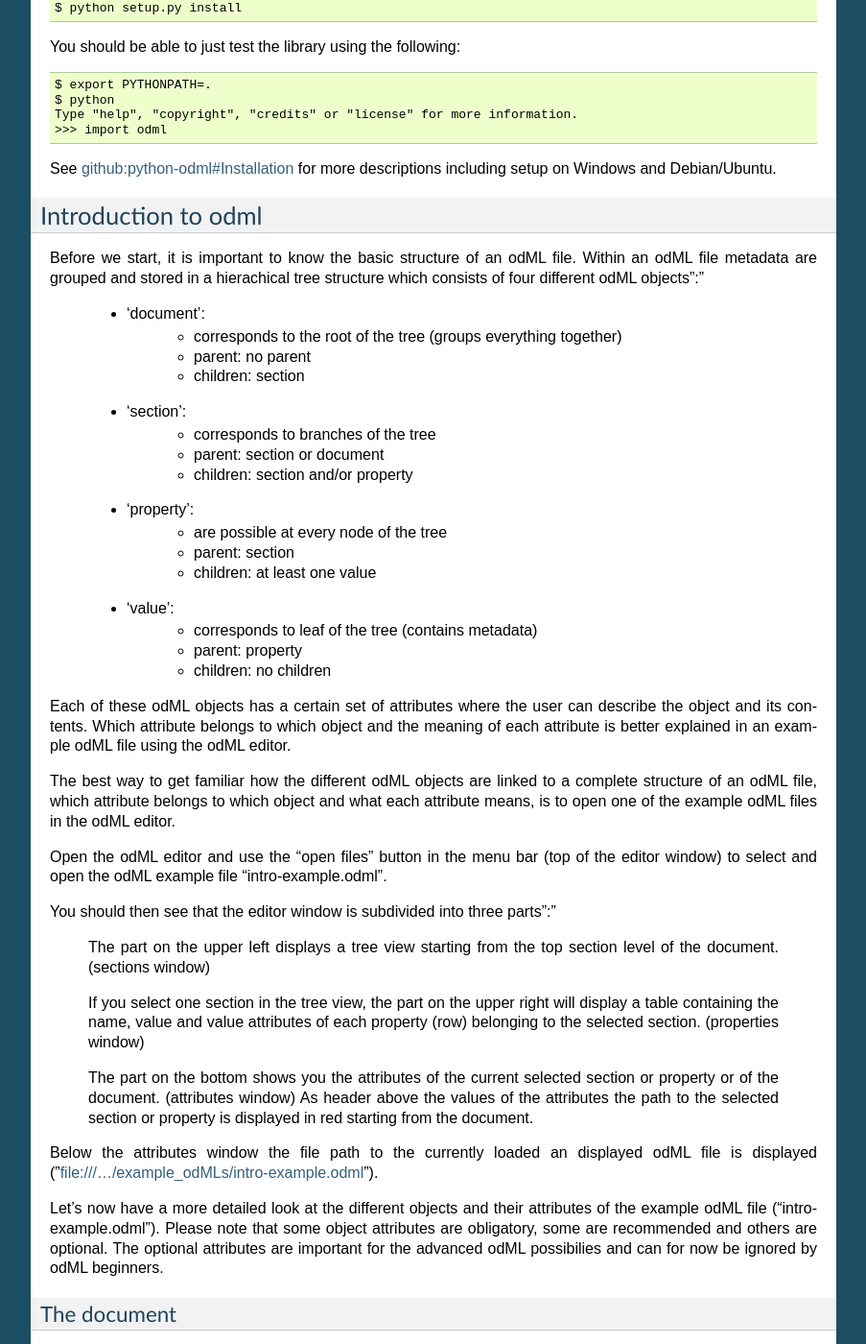
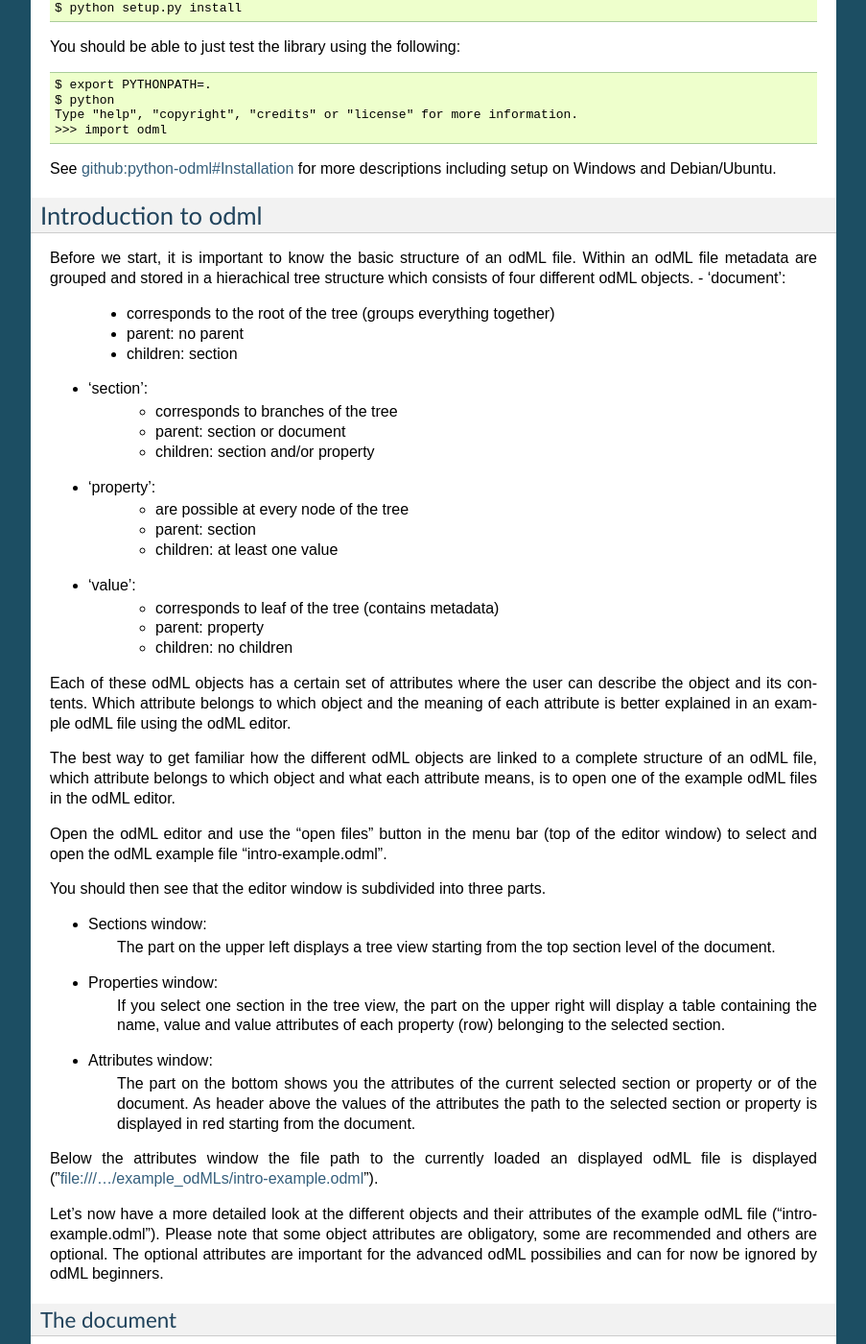
Before and after one commit to G-Node/python-odml, a Sphinx documentation site: the page built from doc/tutorial.rst, in a window 1280 px wide and 1400 px high, scrolled down 1276 px. Shown: the whole window at 96% size, without its empty margins (198-1101 px from the left). Built offline with Sphinx 7.4.7, drawn with Linux system fonts in a browser that asks for light colours; some of the changed text lies outside the part shown.

Commit message:
new update (not ready yet)

```diff
--- a/doc/tutorial.rst
+++ b/doc/tutorial.rst
@@ -38,7 +38,7 @@ Key features of odML
 	- open, XML based language, to collect, store and share metadata
 	- Machine- and human-readable
 	- Interactive odML editor for interactive exploration and generation of odML files
-	- Python odML library with integrated helper functions":"
+	- Python odML library with integrated helper functions
 		- to generate an odML file
 		- to screen metadata content independent from the structure of an odML file
 
@@ -93,23 +93,23 @@ Introduction to odml
 
 Before we start, it is important to know the basic structure of an odML file.
 Within an odML file metadata are grouped and stored in a hierachical tree
-structure which consists of four different odML objects":"
-	- 'document':
-		- corresponds to the root of the tree (groups everything together)
-		- parent: no parent
-		- children: section
-	- 'section':
-		- corresponds to branches of the tree
-		- parent: section or document
-		- children: section and/or property
-	- 'property':
-		- are possible at every node of the tree
-		- parent: section
-		- children: at least one value
-	- 'value':
-		- corresponds to leaf of the tree (contains metadata)
-		- parent: property
-		- children: no children
+structure which consists of four different odML objects.
+- 'document':
+	- corresponds to the root of the tree (groups everything together)
+	- parent: no parent
+	- children: section
+- 'section':
+	- corresponds to branches of the tree
+	- parent: section or document
+	- children: section and/or property
+- 'property':
+	- are possible at every node of the tree
+	- parent: section
+	- children: at least one value
+- 'value':
+	- corresponds to leaf of the tree (contains metadata)
+	- parent: property
+	- children: no children
 
 Each of these odML objects has a certain set of attributes where the user
 can describe the object and its contents. Which attribute belongs to which
@@ -124,19 +124,22 @@ in the odML editor.
 Open the odML editor and use the "open files" button in the menu bar (top
 of the editor window) to select and open the odML example file "intro-example.odml".
 
-You should then see that the editor window is subdivided into three parts":"
+You should then see that the editor window is subdivided into three parts.
 
+- Sections window:
 	The part on the upper left displays a tree view starting from the top
-	section level of the document. (sections window)
+	section level of the document.
 
+- Properties window:
 	If you select one section in the tree view, the part on the upper right
-	will display a table containing the name, value and value attributes
-	of each property (row) belonging to the selected section. (properties window)
+	will display a table containing the name, value and value attributes of
+	each property (row) belonging to the selected section.
 
+- Attributes window:
 	The part on the bottom shows you the attributes of the current selected
-	section or property or of the document. (attributes window)
-	As header above the values of the attributes the path to the selected
-	section or property is displayed in red starting from the document.
+	section or property or of the document. As header above the values of
+	the attributes the path to the selected section or property is displayed
+	in red starting from the document.
 
 Below the attributes window the file path to the currently loaded an displayed
 odML file is displayed ("file:///.../example_odMLs/intro-example.odml").
@@ -153,18 +156,18 @@ To display the attributes of the document of the example odML file click
 on 'Document' in the path of the attributes window (bottom part) of the
 odML editor window.
 
-Document attributes":"
-	- 'author' (recommended):
+Document attributes:
+	- 'author' (recommended)
 		The author of this odML file. In our example 'Arthur Dent' is the
 		author of the "intro-example.odml" file.
-	- 'date' (recommended):
+	- 'date' (recommended)
 		The date this odML file was created (yyyy-mm-dd format). In our
 		example 'Arthor Dent' created the "intro-example.odml" file at 20th
 		of March 2014 (2014-03-20).
-	- 'version' (recommended):
+	- 'version' (recommended)
 		The version of this odML file. In our example 'Arthor Dent' created
 		version 4.7 of the "intro-example.odml" file.
-	- 'repository' (optional) :
+	- 'repository' (optional)
 		The URL to the repository of terminologies used in this odML file.
 		In our example 'Arthor Dent' used the G-Node terminology
 		("http://portal.g-node.org/odml/terminologies/v1.0/terminologies.xml").
```
Also changed, not shown: other parts of doc/tutorial.rst (+36 -37 lines).
